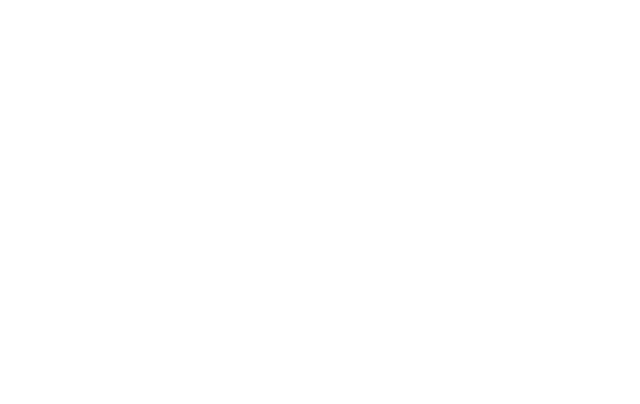
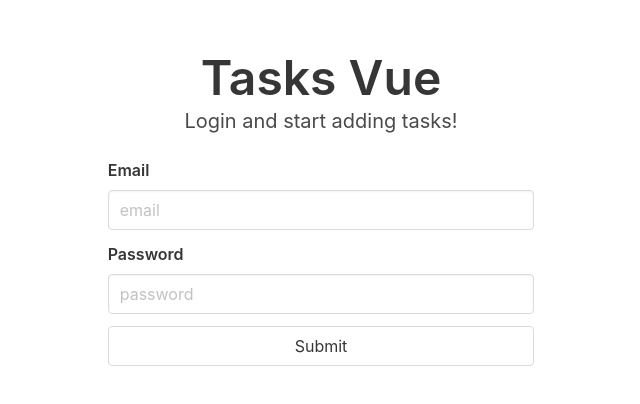
Before and after one commit to tbcorr/tasks-vue, a Vue app: page /login in a window 1280 px wide. Shown: the part 192-596 px from the top of the page, without its empty margins (319-959 px from the left). Built offline with nearby package versions, Linux system fonts and the light colour scheme.

Commit message:
initial setup of login

```diff
--- /dev/null
+++ b/src/components/Login.vue
@@ -0,0 +1,38 @@
+<template>
+  <div class="login">
+    <h1 class="title is-1">Tasks Vue</h1>
+    <p class="subtitle">Login and start adding tasks!</p>
+    <form class="login-form" method="post">
+      <b-field label="Email" label-for="email">
+        <b-input id="email" type="email" name="email" placeholder="email" v-model="email"></b-input>
+      </b-field>
+      <b-field label="Password" label-for="password">
+        <b-input id="password" type="password" name="password" placeholder="password" v-model="email"></b-input>
+      </b-field>
+      <button class="button is-fullwidth">Submit</button>
+    </form>
+  </div>
+</template>
+
+<script>
+export default {
+  name: 'login',
+
+  data () {
+    return {
+      email: "",
+      password: ""
+    }
+  }
+}
+</script>
+
+<style lang="scss">
+.login {
+  width: 33.33%;
+
+  h1, p {
+    text-align: center;
+  }
+}
+</style>
--- a/src/main.js
+++ b/src/main.js
@@ -7,6 +7,7 @@
 import '@/sass/styles.scss'
 
 import Register from './components/Register.vue'
+import Login from './components/Login.vue'
 import App from './App.vue'
 
 Vue.config.productionTip = false
@@ -15,6 +16,10 @@
   {
     path: '/register',
     component: Register
+  },
+  {
+    path: '/login',
+    component: Login
   }
 ]
 
```
